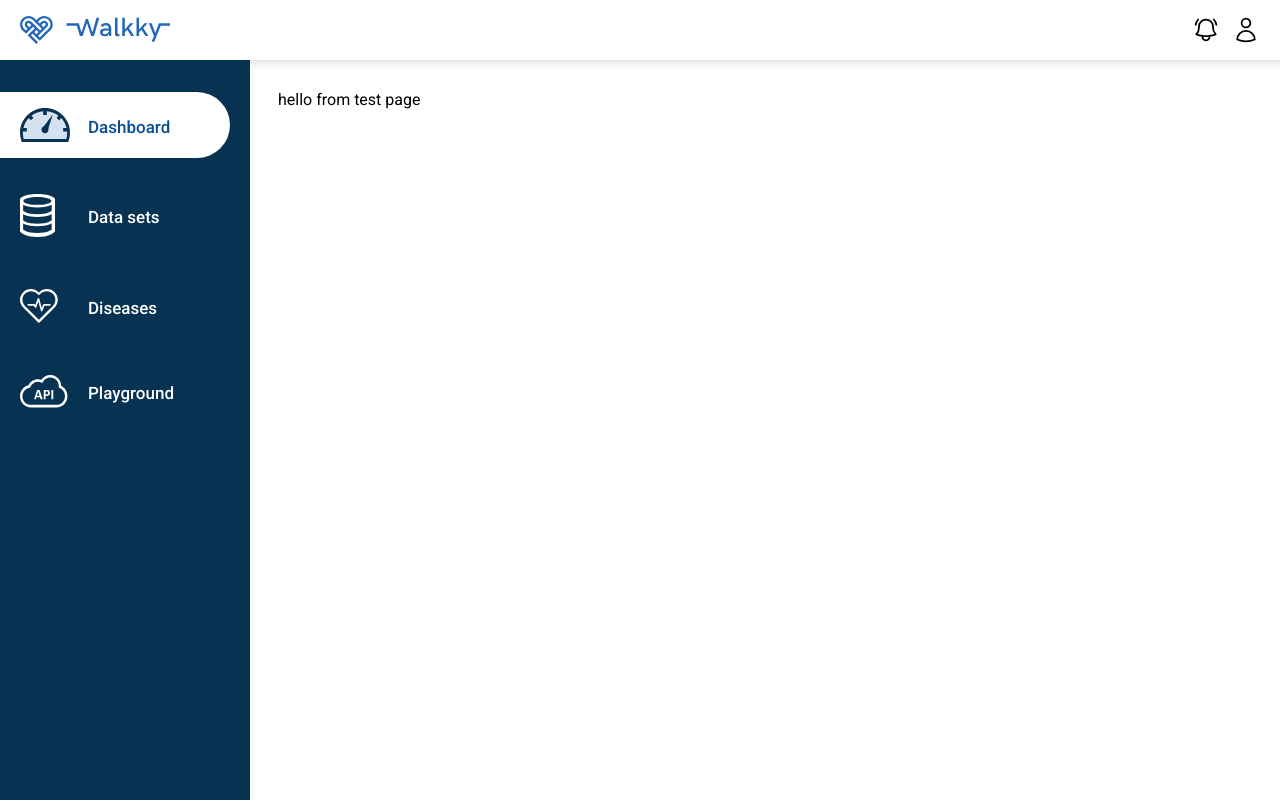
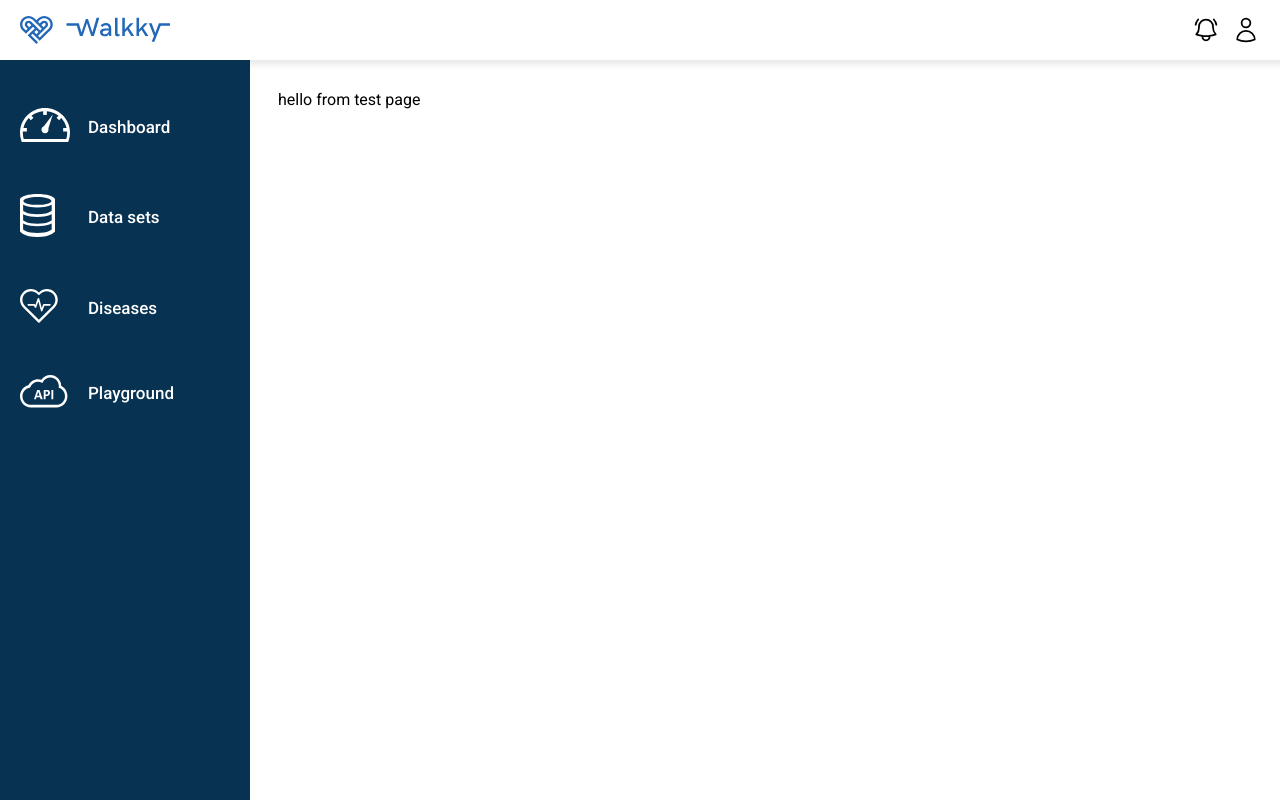
Before and after one commit to sulaimanwebdev/Walky, a React (Vite) app: page /test in a window 1280 px wide. Built offline with nearby package versions, Linux system fonts and the light colour scheme.

Commit message:
side bar funcitonloty

```diff
--- a/src/components/SideBar.tsx
+++ b/src/components/SideBar.tsx
@@ -1,16 +1,39 @@
-import { Link } from "react-router-dom"
+import { Link, useLocation } from "react-router-dom"
 
 const SideBar = () => {
+  const location = useLocation();
+
   return (
     <>
      <div className="fixed top-[60px] left-0 w-[250px] flex items-start flex-col gap-5 py-8 pr-5 bg-prussian min-h-[calc(100vh-60px)] max-h-[calc(100vh-60px)] overflow-y-auto">
-      <Link to="/" className="grid grid-cols-[50px,1fr] items-center gap-4 py-4 px-5 bg-white rounded-r-full w-full font-[500] text-yale text-[17px] leading-none"><img src="/assets/active-icons/dashboard.svg" alt="icon" className="w-full" /> <span className="translate-y-[2px] translate-x-[2px]">Dashboard</span></Link>
-      <Link to="/" className="grid grid-cols-[50px,1fr] items-center gap-4 py-4 px-5 bg-transparent rounded-r-full w-full font-[500] text-white text-[17px] leading-none"><img src="/assets/none-active-icons/data.svg" alt="icon" className="w-[35px]" /> <span className="translate-y-[2px] translate-x-[2px]">Data sets</span></Link>
-      <Link to="/" className="grid grid-cols-[50px,1fr] items-center gap-4 py-4 px-5 bg-transparent rounded-r-full w-full font-[500] text-white text-[17px] leading-none"><img src="/assets/none-active-icons/heart.svg" alt="icon" className="w-[38px]" /> <span className="translate-y-[2px] translate-x-[2px]">Diseases</span></Link>
-      <Link to="/" className="grid grid-cols-[50px,1fr] items-center gap-4 py-4 px-5 bg-transparent rounded-r-full w-full font-[500] text-white text-[17px] leading-none"><img src="/assets/none-active-icons/api.svg" alt="icon" className="w-[48px]" /> <span className="translate-y-[2px] translate-x-[2px]">Playground</span></Link>
+
+      <Link to="/" className={`grid grid-cols-[50px,1fr] items-center gap-4 py-4 px-5 rounded-r-full w-full font-[500] text-[17px] leading-none ${location.pathname === "/" ? "text-yale bg-white" : "text-white bg-transparent"}`}>
+        <img src="/assets/active-icons/dashboard.svg" alt="icon" className={`w-full ${location.pathname === "/" ? "" : "hidden"}`} />
+        <img src="/assets/none-active-icons/dashboard.svg" alt="icon" className={`w-full ${location.pathname === "/" ? "hidden" : ""}`} />
+        <span className="translate-y-[2px] translate-x-[2px]">Dashboard</span>
+      </Link>
+
+      <Link to="/data-sets" className={`grid grid-cols-[50px,1fr] items-center gap-4 py-4 px-5 rounded-r-full w-full font-[500] text-[17px] leading-none ${location.pathname === "/data-sets" ? "text-yale bg-white" : "text-white bg-transparent"}`}>
+        <img src="/assets/active-icons/data.svg" alt="icon" className={`w-[35px] ${location.pathname === "/data-sets" ? "" : "hidden"}`} />
+        <img src="/assets/none-active-icons/data.svg" alt="icon" className={`w-[35px] ${location.pathname === "/data-sets" ? "hidden" : ""}`} />
+        <span className="translate-y-[2px] translate-x-[2px]">Data sets</span>
+      </Link>
+
+      <Link to="/diseases" className={`grid grid-cols-[50px,1fr] items-center gap-4 py-4 px-5 rounded-r-full w-full font-[500] text-[17px] leading-none ${location.pathname === "/diseases" ? "text-yale bg-white" : "text-white bg-transparent"}`}>
+        <img src="/assets/active-icons/heart.svg" alt="icon" className={`w-[38px] ${location.pathname === "/diseases" ? "" : "hidden"}`} />
+        <img src="/assets/none-active-icons/heart.svg" alt="icon" className={`w-[38px] ${location.pathname === "/diseases" ? "hidden" : ""}`} />
+        <span className="translate-y-[2px] translate-x-[2px]">Diseases</span>
+      </Link>
+
+      <Link to="/playground" className={`grid grid-cols-[50px,1fr] items-center gap-4 py-4 px-5 rounded-r-full w-full font-[500] text-[17px] leading-none ${location.pathname === "/playground" ? "text-yale bg-white" : "text-white bg-transparent"}`}>
+      <img src="/assets/active-icons/api.svg" alt="icon" className={`w-[48px] ${location.pathname === "/playground" ? "" : "hidden"}`} />
+        <img src="/assets/none-active-icons/api.svg" alt="icon" className={`w-[48px] ${location.pathname === "/playground" ? "hidden" : ""}`} />
+        <span className="translate-y-[2px] translate-x-[2px]">Playground</span>
+      </Link>
+
      </div>
     </>
   )
 }
 
-export default SideBar
+export default SideBar;
--- /dev/null
+++ b/src/pages/DataSets.tsx
@@ -0,0 +1,17 @@
+
+import { ContentContainer } from "../components/ContentContainer";
+
+const DataSets = () => {
+  return (
+    <>
+      <ContentContainer>
+        <div className="font-bold text-[28px] mb-5">Walkky Data Analysis</div>
+
+
+
+      </ContentContainer>
+    </>
+  );
+};
+
+export { DataSets };
```
Also changed, not shown: src/Router.tsx (+4 -3 lines).
